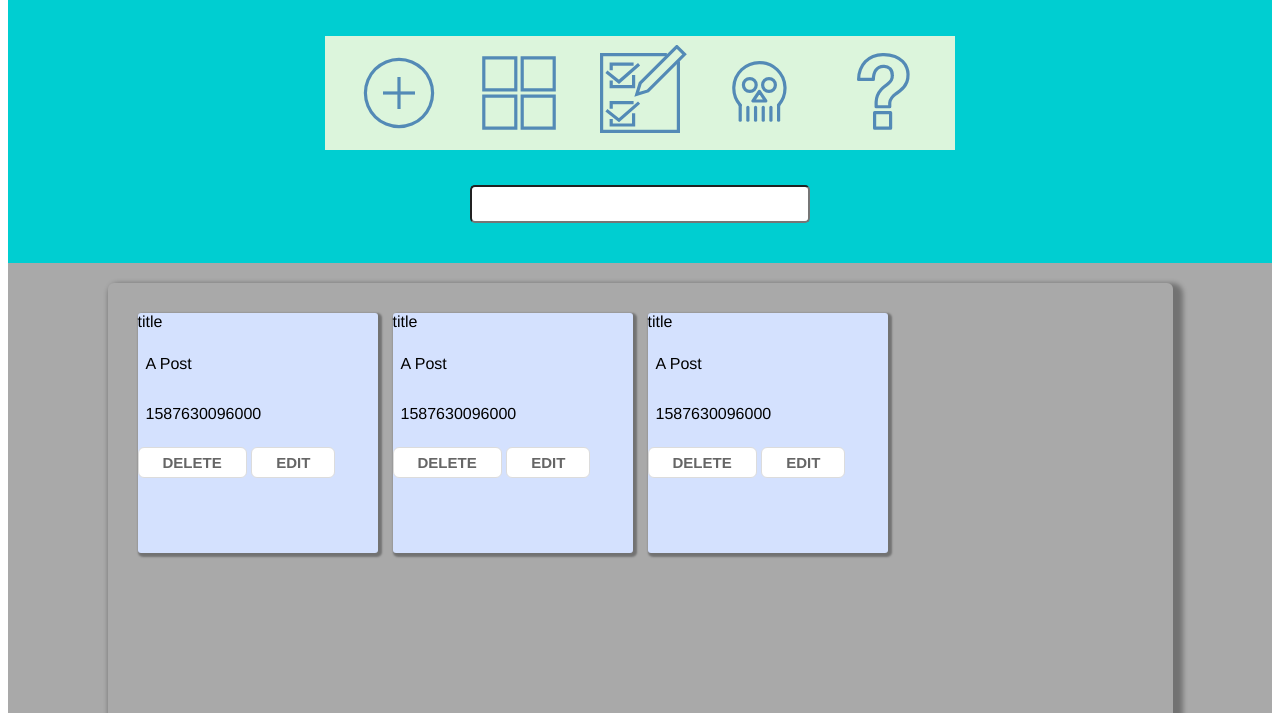
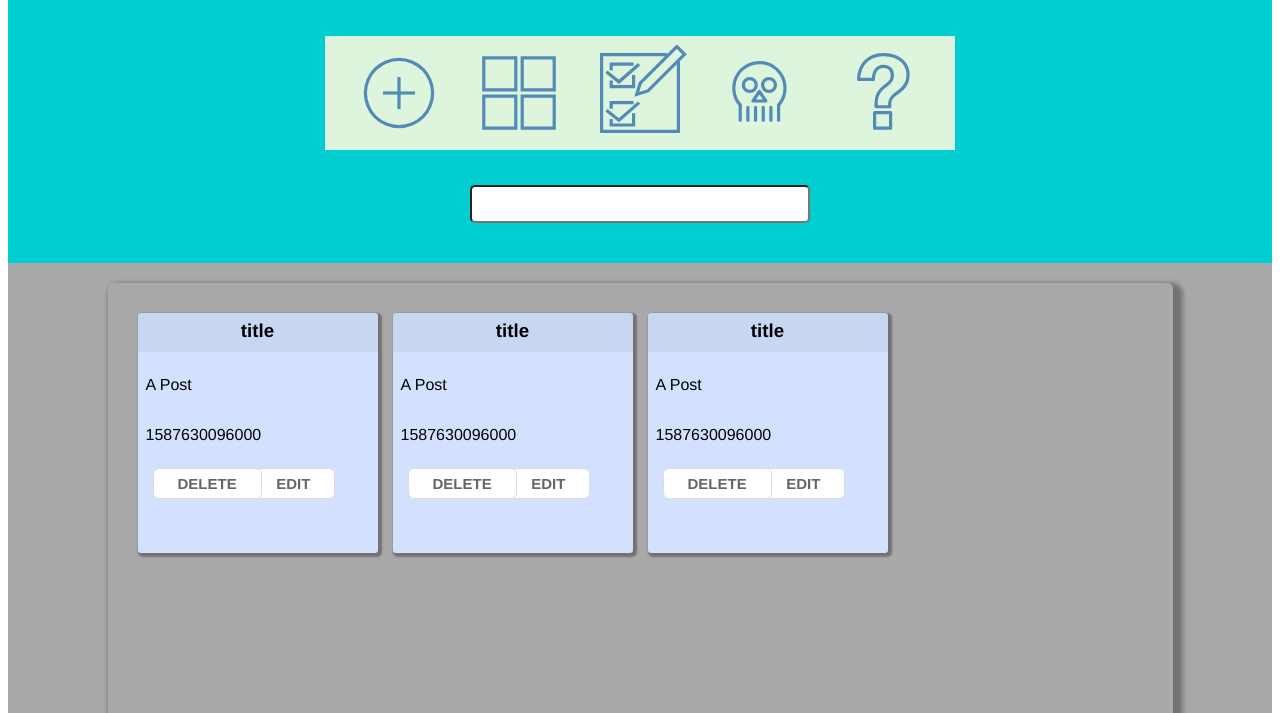
Before and after one commit to ChristopherRonnberg027/goodnotes, a plain HTML site: page index.html in a window 1280 px wide. Shown: the part 87-800 px from the top of the page. Drawn offline with Linux system fonts and the light colour scheme.

Commit message:
started with .post css

```diff
--- a/css/style.css
+++ b/css/style.css
@@ -80,10 +80,30 @@ section {
 
 .post {
     border-radius: 3px;
-    background-color: #d4e1fe;;
+    background-color: #d4e1fe;
     width: 15em;
     height: 15em;
     box-shadow: 2px 2px 2px 2px rgba(0,0,0,0.32);
+}
+
+.post h3 {
+    text-align: center;
+    width: 100%;
+    height: 1.7em;
+    padding: 0px;
+    padding-top: 0.4em;
+    margin: 0px;
+    background-color: rgba(0,0,0,0.05);
+}
+
+.post input {
+    border: 0px;
+    background-color: #d4e1fe;
+}
+
+.post .delete {
+    position: relative;
+    left: 1em;
 }
 
 button {
--- a/main.js
+++ b/main.js
@@ -112,7 +112,7 @@ function BlogPostAll(posts){
 
 function BlogPost(postIt){
     return `
-        <article class="post" id="post-${postIt.id}>
+        <article class="post" id="post-${postIt.id}">
             <h3 class="title">${postIt.title}</h3>
             <p class="content">${postIt.content}</p>
             <p class="createdAt">${postIt.createdAt}</p>
@@ -124,10 +124,16 @@ function BlogPost(postIt){
 
 function renderPosts(postItData, container){
     container.innerHTML = BlogPostAll(postItData)
-    for (let post of postItData) {
-        let element = document.querySelector("#post-" + post.id)
-        console.log(element)
-    }
+    // for (let post of postItData) {
+    //     let element = document.querySelector("#post-" + post.id)
+    //     console.log(element)
+    //     let deletbutton = element.querySelector(".delete")
+    //     deletbutton.addEventListener("click", () => deletePostFromPost(post.id))
+    //     let editButton = element.querySelector(".edit")
+    //     editButton.addEventListener("click", () => editPostIt(post.id))
+    //     let saveButton = element.querySelector(".save")
+    //     saveButton.addEventListener("click", () => savePostIt(postIt.id))
+    // }
 }
 
 
```
